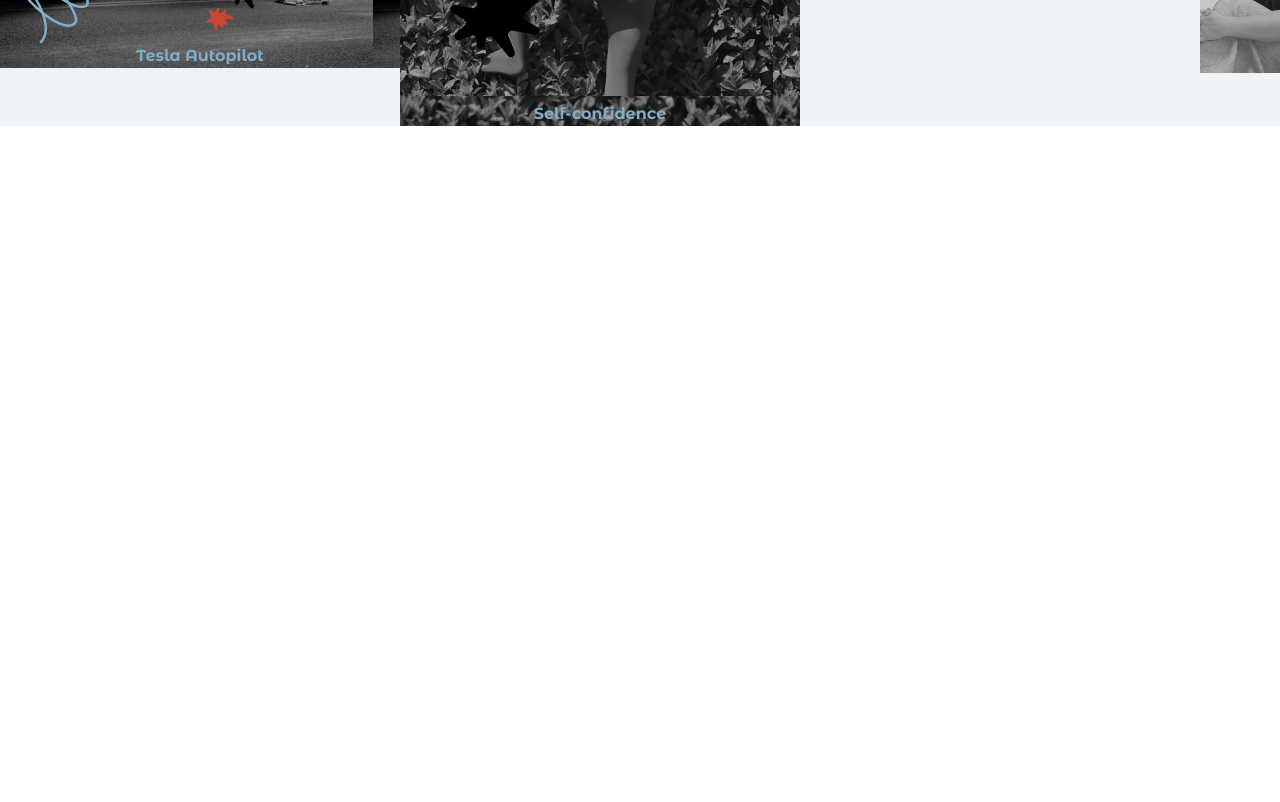
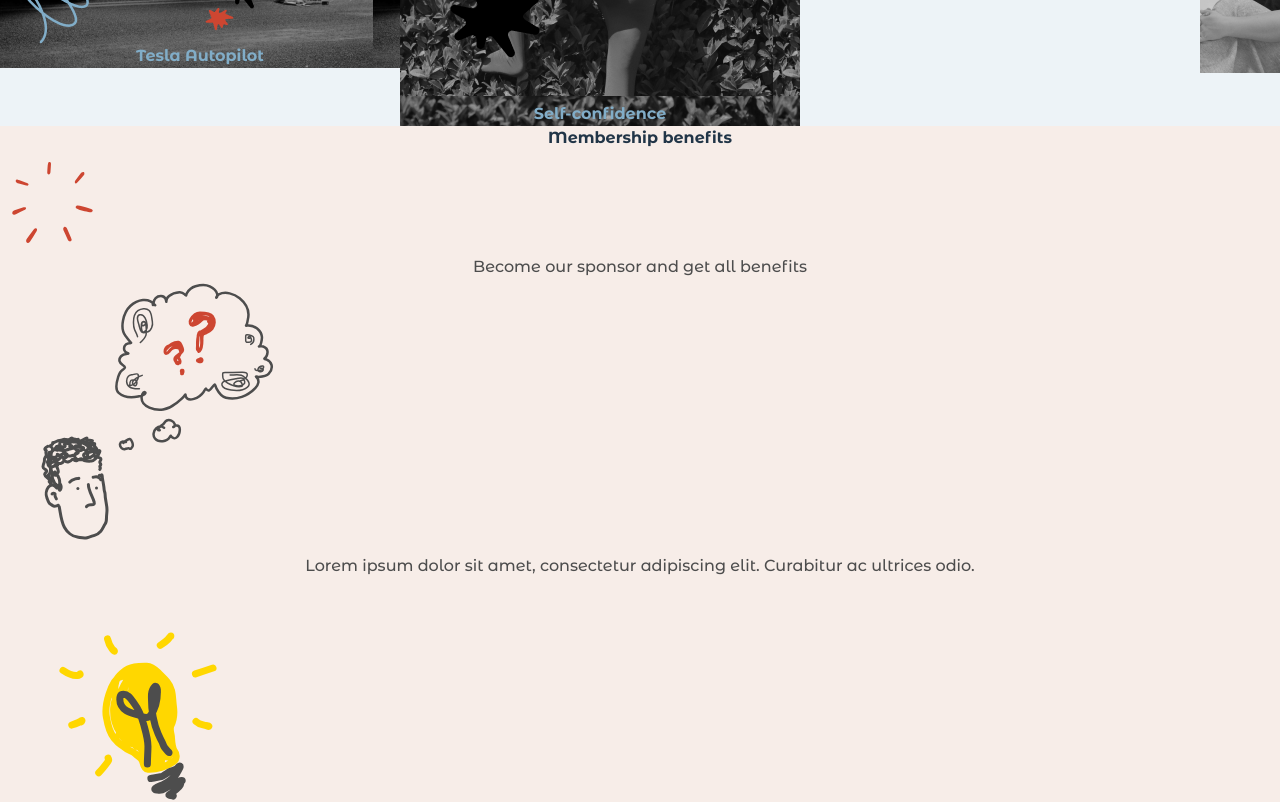
Before and after one commit to Nick-Kevin/WEEKLY_DECEMBER_FRONT_3, a React (Vite) app: page / in a window 1280 px wide. Shown: the part 3880-4682 px from the top of the page. Before the commit the page ends 4006 px from the top, so only its background shows below. Built offline with nearby package versions, Linux system fonts and the light colour scheme.

Commit message:
last update

```diff
--- a/src/App.jsx
+++ b/src/App.jsx
@@ -123,6 +123,19 @@ function App() {
     )
   }
 
+  const firstRowInFeatures = () => {
+    return (
+      <>
+        <SectionHeader
+          title="Membership benefits"
+          vector={sparkleInTestimonials}
+          vectorClass="w-8 lg:w-auto bottom-14 lg:bottom-9 left-[-15px] lg:left-[-100px]"
+          subtitle="Become our sponsor and get all benefits"
+        />
+      </>
+    )
+  }
+
   return (
     <>
       <div className="relative">
@@ -163,11 +176,11 @@ function App() {
       </div>
       <div className="bg-white py-10 lg:py-28 relative">
         <FlexColThreeRows
-            otherClass = "mt-6 lg:mt-8 lg:mt-11 gap-y-12 relative z-20 lg:gap-y-28"
-            firstRow = {firstRowInAbout()}
-            secondRow = {secondRowInAbout()}
-            thirdRow = {thirdRowInAbout()}
-          />
+          otherClass = "mt-6 lg:mt-8 lg:mt-11 gap-y-12 relative z-20 lg:gap-y-28"
+          firstRow = {firstRowInAbout()}
+          secondRow = {secondRowInAbout()}
+          thirdRow = {thirdRowInAbout()}
+        />
           <img src={curlVector} className="absolute z-20 bottom-[-30px] left-[47%] lg:bottom-[-80px] lg:left-[49%] w-4 lg:w-auto" alt="vector" />
       </div>
       <div className="bg-alice-blue py-16 lg:py-40">
@@ -179,6 +192,14 @@ function App() {
         />
         <ControledSlider/>
       </div>
+      <div className="lg:py-28">
+        <FlexColThreeRows
+          otherClass = "mt-6 lg:mt-8 lg:mt-11 gap-y-12 relative z-20 lg:gap-y-28"
+          firstRow = {firstRowInFeatures()}
+          secondRow = {secondRowInAbout()}
+          thirdRow = {thirdRowInAbout()}
+        />
+      </div>
     </>
   )
 }
```
